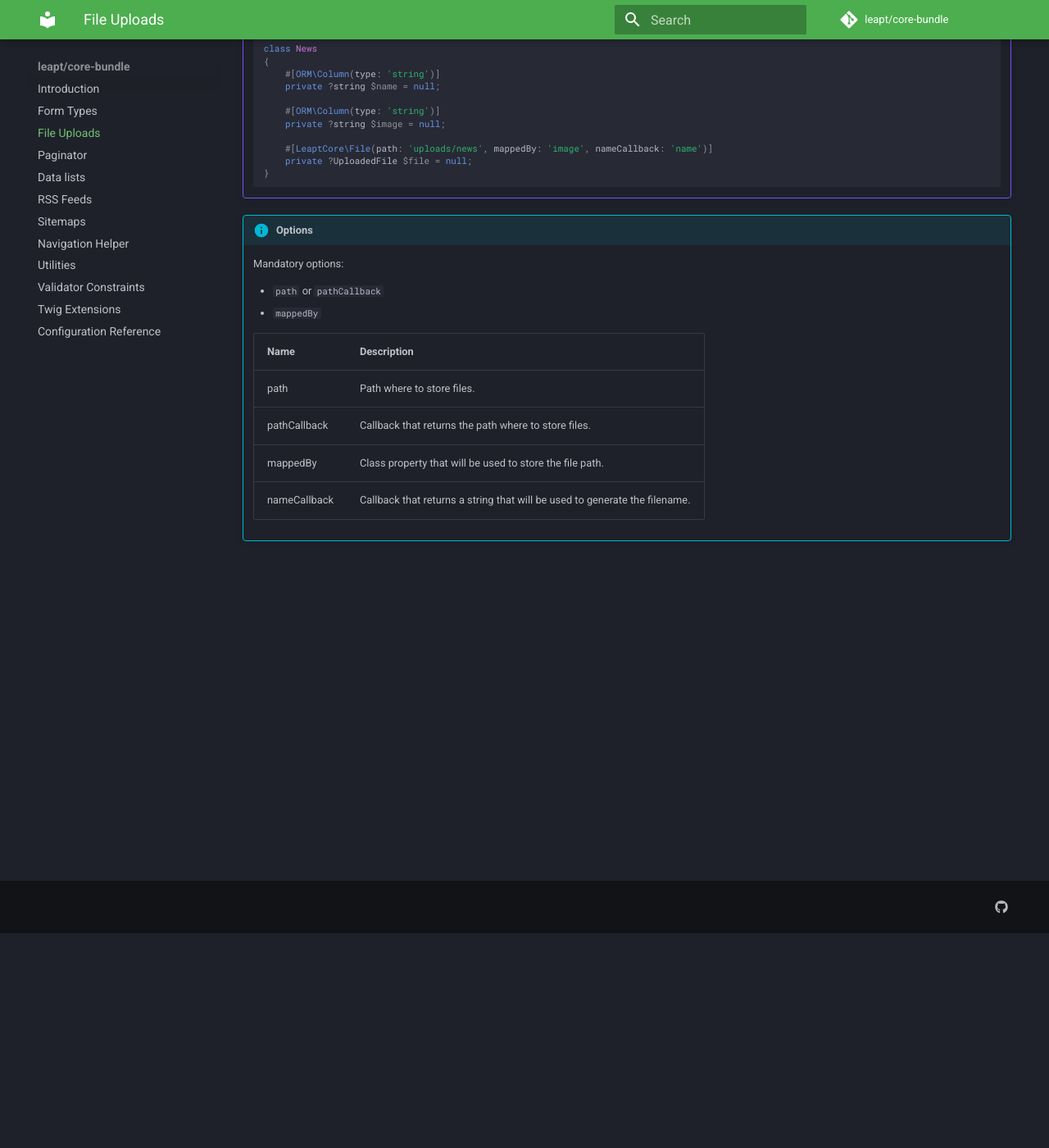
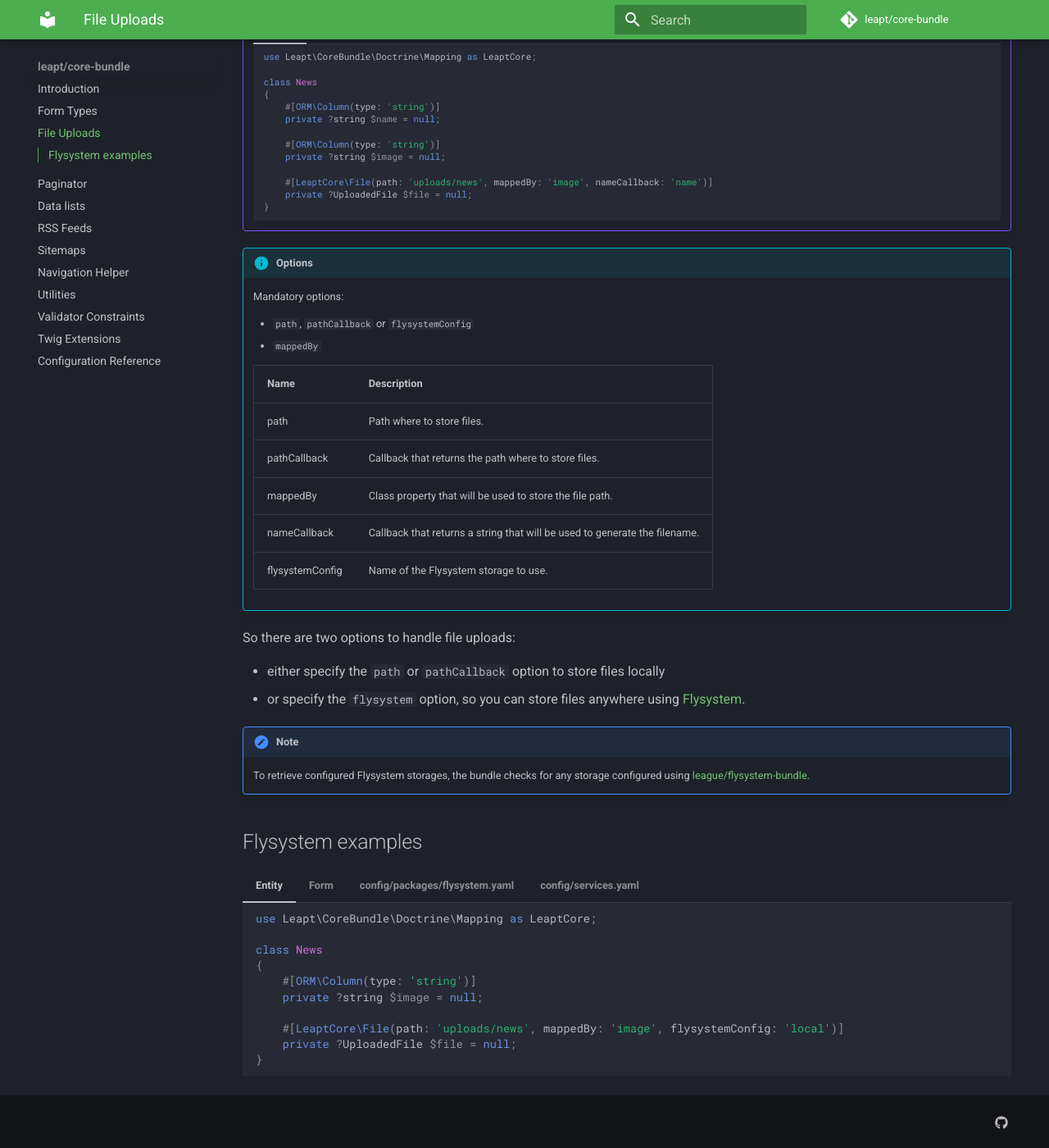
Before and after one commit to leapt/core-bundle, an MkDocs documentation site: the page built from docs/file_uploads.md, in a window 1280 px wide and 1400 px high, scrolled down 262 px. Shown: the whole window at 82% size. Built offline with MkDocs 1.6.1 and Material for MkDocs 9.7.7, drawn with Linux system fonts in a browser that asks for light colours; comment, search, counter and statistics services are not loaded.

Commit message:
Add docs for Flysystem uploads

````diff
--- a/docs/file_uploads.md
+++ b/docs/file_uploads.md
@@ -4,27 +4,45 @@ The `File` attribute is available to automatically handle file uploads for your
 
 !!! example "Usage"
 
-    ```php
-    use Leapt\CoreBundle\Doctrine\Mapping as LeaptCore;
+    === "Entity"
+        ```php
+        use Leapt\CoreBundle\Doctrine\Mapping as LeaptCore;
 
-    class News
-    {
-        #[ORM\Column(type: 'string')]
-        private ?string $name = null;
+        class News
+        {
+            #[ORM\Column(type: 'string')]
+            private ?string $name = null;
 
-        #[ORM\Column(type: 'string')]
-        private ?string $image = null;
+            #[ORM\Column(type: 'string')]
+            private ?string $image = null;
 
-        #[LeaptCore\File(path: 'uploads/news', mappedBy: 'image', nameCallback: 'name')]
-        private ?UploadedFile $file = null;
-    }
-    ```
+            #[LeaptCore\File(path: 'uploads/news', mappedBy: 'image', nameCallback: 'name')]
+            private ?UploadedFile $file = null;
+        }
+        ```
+
+    === "Form"
+        ```php
+        use Leapt\CoreBundle\Form\Type\FileType;
+
+        public function buildForm(FormBuilderInterface $builder, array $options): void
+        {
+            $builder
+                ->add('file', FileType::class, [
+                    'label'        => 'press_radio_spot.field.file',
+                    'file_path'    => 'path', // Required, see Options
+                    'allow_delete' => true,
+                    'file_label'   => 'file_type.label',
+                ])
+            ;
+        }
+        ```
 
 !!! info "Options"
 
     Mandatory options:
 
-    * `path` or `pathCallback`
+    * `path`, `pathCallback` or `flysystemConfig`
     * `mappedBy`
 
     | Name | Description |
@@ -33,3 +51,95 @@ The `File` attribute is available to automatically handle file uploads for your
     | pathCallback | Callback that returns the path where to store files. |
     | mappedBy | Class property that will be used to store the file path. |
     | nameCallback | Callback that returns a string that will be used to generate the filename. |
+    | flysystemConfig | Name of the Flysystem storage to use. |
+
+So there are two options to handle file uploads:
+
+* either specify the `path` or `pathCallback` option to store files locally
+* or specify the `flysystem` option, so you can store files anywhere using [Flysystem](https://flysystem.thephpleague.com/docs/).
+
+!!! note
+
+    To retrieve configured Flysystem storages, the bundle checks for any storage configured using [league/flysystem-bundle](https://github.com/thephpleague/flysystem-bundle).
+
+## Flysystem examples
+
+=== "Entity"
+    ```php
+    use Leapt\CoreBundle\Doctrine\Mapping as LeaptCore;
+
+    class News
+    {
+        #[ORM\Column(type: 'string')]
+        private ?string $image = null;
+
+        #[LeaptCore\File(path: 'uploads/news', mappedBy: 'image', flysystemConfig: 'local')]
+        private ?UploadedFile $file = null;
+    }
+    ```
+
+=== "Form"
+    ```php
+    use Leapt\CoreBundle\Form\Type\FileType;
+
+    public function buildForm(FormBuilderInterface $builder, array $options): void
+    {
+        $builder
+            ->add('file', FileType::class, [
+                'label'        => 'press_radio_spot.field.file',
+                'file_path'    => 'path', // Required, see Options
+                'allow_delete' => true,
+                'file_label'   => 'file_type.label',
+            ])
+        ;
+    }
+    ```
+
+=== "config/packages/flysystem.yaml"
+    ```yaml
+    flysystem:
+        storages:
+            # Example using local storage
+            local:
+                adapter: 'local'
+                options:
+                    directory: '%kernel.project_dir%/public'
+            # Example using S3 storage
+            s3:
+                adapter: 'aws'
+                # visibility: public # Make the uploaded file publicly accessible in S3
+                options:
+                    client: 'aws_client_service'
+                    bucket: '%env(AWS_BUCKET)%'
+            # Example using Async S3 storage
+            s3async:
+                adapter: 'asyncaws'
+                options:
+                    client: 'aws_sync_client_service'
+                    bucket: '%env(AWS_BUCKET)%'
+    ```
+
+=== "config/services.yaml"
+    ```yaml
+    # If you use S3 adapters, you must configure a service that will be used by Flysystem
+    services:
+        # S3 config
+        aws_client_service:
+            class: Aws\S3\S3Client
+            arguments:
+                -
+                    region: "%env(AWS_REGION)%"
+                    version: latest
+                    credentials:
+                        key: "%env(AWS_KEY)%"
+                        secret: "%env(AWS_SECRET)%"
+
+        # Async S3 config
+        aws_sync_client_service:
+            class: AsyncAws\S3\S3Client
+            arguments:
+                -
+                    accessKeyId: "%env(AWS_KEY)%"
+                    accessKeySecret: "%env(AWS_SECRET)%"
+                    region: "%env(AWS_REGION)%"
+    ```
--- a/mkdocs.yml
+++ b/mkdocs.yml
@@ -48,6 +48,7 @@ markdown_extensions:
     - pymdownx.highlight:
         extend_pygments_lang:
             - { name: php, lang: php, options: { startinline: true } }
-    - pymdownx.superfences: { }
-    - pymdownx.tabbed: { }
+    - pymdownx.superfences
+    - pymdownx.tabbed:
+          alternate_style: true
     - admonition: { }
````
Also changed, not shown: docs/form_types.md (+2 -1 lines).
